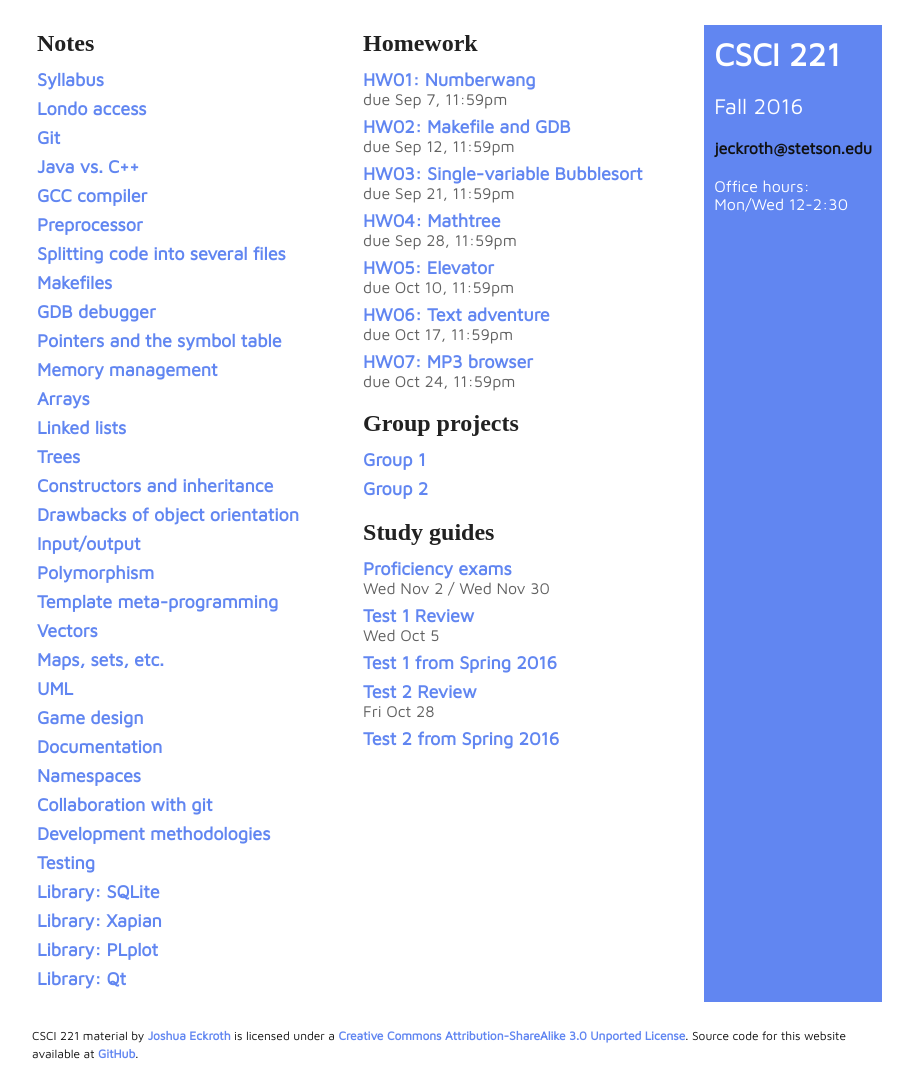
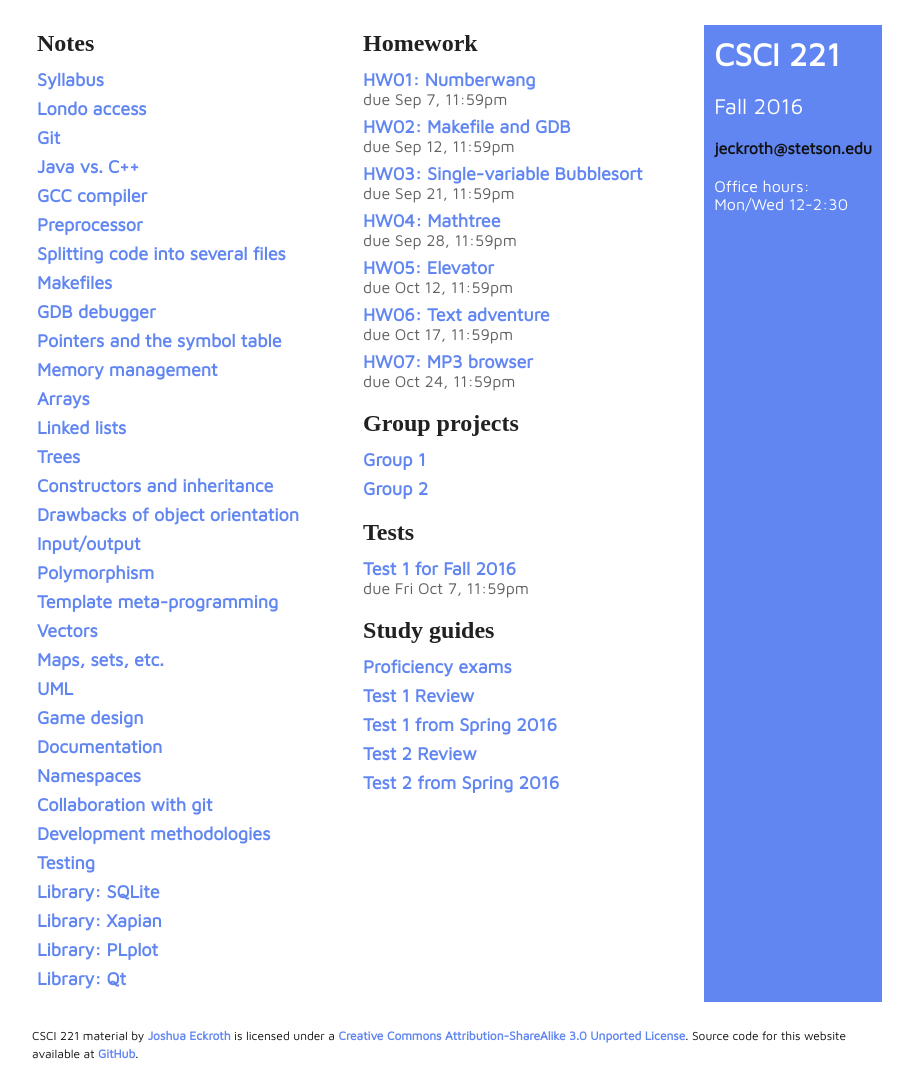
Before and after one commit to joshuaeckroth/csci221-website, a Jekyll site: the page built from index.markdown, in a window 1280 px wide. Shown: the whole page, without its empty margins (183-1096 px from the left). Built offline with Jekyll 4.4.1, drawn with Linux system fonts in a browser that asks for light colours; some web fonts are replaced.

Commit message:
Added test

```diff
--- a/_layouts/index.html
+++ b/_layouts/index.html
@@ -134,13 +134,23 @@
                 <div class="post-title"><a href="/project/group-2.html">Group 2</a></div>
               </li>
             </ul>
+            <h2 style="margin-top: 20px;">Tests</h2>
+            <ul class="posts">
+              {% for p in site.pages sort_by:title order:ascending %}
+              {% if p.categories contains 'tests' %}
+              <li>
+                <div class="post-title"><a href="{{ p.url }}">{{ p.title }}</a></div>
+                <div class="post-due">due {% if p.due %}{{ p.due }}{% endif %}</div>
+              </li>
+              {% endif %}
+              {% endfor %}
+            </ul>
             <h2 style="margin-top: 20px;">Study guides</h2>
             <ul class="posts">
               {% for p in site.pages sort_by:title order:ascending %}
               {% if p.categories contains 'studyguides' %}
               <li>
                 <div class="post-title"><a href="{{ p.url }}">{{ p.title }}</a></div>
-                <div class="post-due">{% if p.date %}{{ p.date }}{% endif %}</div>
               </li>
               {% endif %}
               {% endfor %}
--- a/homework/hw05.markdown
+++ b/homework/hw05.markdown
@@ -1,7 +1,7 @@
 ---
 layout: default
 title: "HW05: Elevator"
-due: "Oct 10, 11:59pm"
+due: "Oct 12, 11:59pm"
 categories: [assignments]
 ---
 
--- /dev/null
+++ b/tests/test-1-fall2016.md
@@ -0,0 +1,74 @@
+---
+layout: default
+title: Test 1 for Fall 2016
+due: "Fri Oct 7, 11:59pm"
+categories: [tests]
+---
+
+# Test 1 for Fall 2016
+
+**Note, you may only refer to this site during the test. Do not look at other notes or code or Google, etc.** Total points is 30, each question is 10 points.
+
+Create a bitbucket repo called `csci221-test1`. Create a directory for each problem, i.e., `prob1`, `prob2`, `prob3`. Be sure to add me as a "reader" to your repository. The test answers are due by Fri Oct 7, 11:59pm.
+
+## Problem 1
+
+Update the linked list code from class, on londo in `/home/jeckroth/csci221/class-examples/2016-09-21/`, so that the list can store any kind of value in any node. In other words, the list should be able to store an integer in one node, a double in the next, a tree in the third node, etc. Note, the only way to do this in C++ is to use `void*` pointers for the values so that each node points to its value rather than storing the value directly.
+
+Write a `main.cpp` file and `main` function that tests this functionality (adding an integer, double, and tree object to the same linked list). Also retrieve the integer and double values from the list (via their pointers) and print the values (not the pointers), and retrieve the tree's pointer from the list and print its root value. Hint, you cannot store the ints or doubles directly, you can only store a pointer to them; also, you'll need a lot of type casting.
+
+Be sure there are no memory leaks, including in your `main.cpp`.
+
+## Problem 2
+
+Starting with our existing tree code, on londo in `/home/jeckroth/csci221/class-examples/2016-09-30/`, write two functions:
+
+1. Write a function that finds the max depth of the tree. The max depth is the longest number of steps from the root to a leaf. The depth of a tree with just one root node and no children is 1. Add two tests for this function in `main.cpp`. Be sure there are no memory leaks (the starting code has no leaks).
+
+2. Write a function that counts and returns the number of nodes in the tree. Add two more tests to `main.cpp` to test this function. Be sure there are no memory leaks.
+
+## Problem 3
+
+Write a "Vector" class that stores `double` values in an array (do not use a linked list or anything else but an array for the underlying storage). Create these class functions, plus any others you need:
+
+- a default constructor, `Vector()`
+- a constructor that specifies the initial size of the vector, `Vector(int n)`
+- a set-value function, `void set(int idx, double val)`, that sets the position `idx` in the vector to the val given; if the position is larger than the current size of the array, grow the array to accomodate
+- a get-value function, `double get(int idx) const`, that returns the value at position `idx`; if the position is invalid (too large or negative), just return anything you want (the behavior is undefined)
+- a function that returns the array size, `int size() const`, which may have grown since it was first constructed due to the `set` function
+
+Create a proper `.cpp` and `.h` separation of code for the class. Use the `main.cpp` file below to test your class. You should have no memory leaks, and the main function should print correct values (it's self-explanatory). Also write a Makefile, with a `clean` target as well as the usual targets.
+
+~~~ cpp
+#include <iostream>
+using namespace std;
+
+#include "vector.h"
+
+int main()
+{
+    Vector v;
+    v.set(3, 10.7);
+    v.set(4, 11.7);
+    cout << "v.get(3) == " << v.get(3) << endl;
+    cout << "v.get(4) == " << v.get(4) << endl;
+    cout << "v.size() should be >= 5: " << v.size() << endl;
+
+    Vector *pv = new Vector(20);
+    pv->set(0, 88.8);
+    pv->set(19, 99.9);
+    cout << "pv->get(0) == " << pv->get(0) << endl;
+    cout << "pv->get(19) == " << pv->get(19) << endl;
+    cout << "pv->size() should be >= 20: " << pv->size() << endl;
+    delete pv;
+
+    Vector *pv2 = new Vector;
+    for(int i = 0; i < 10; i++) {
+        pv2->set(i, 2.2);
+    }
+    for(int i = 0; i < 10; i++) {
+        cout << "pv2->get(" << i << ") == " << pv2->get(i) << endl;
+    }
+    delete pv2;
+}
+~~~
```
